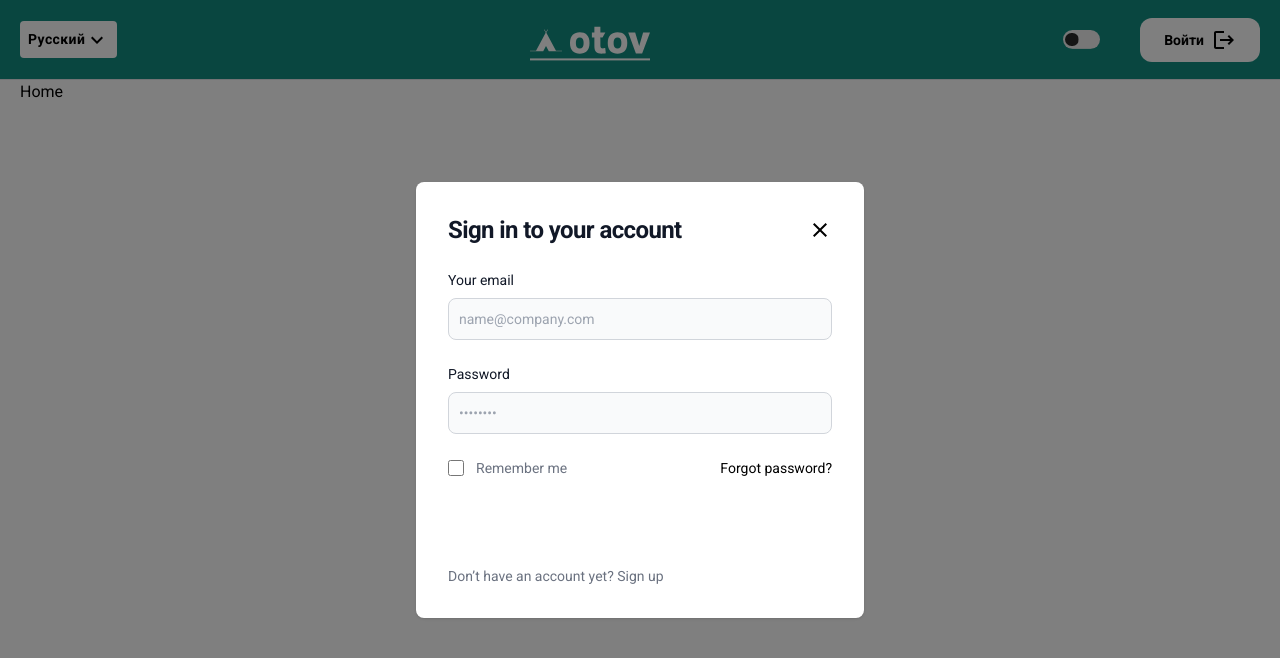
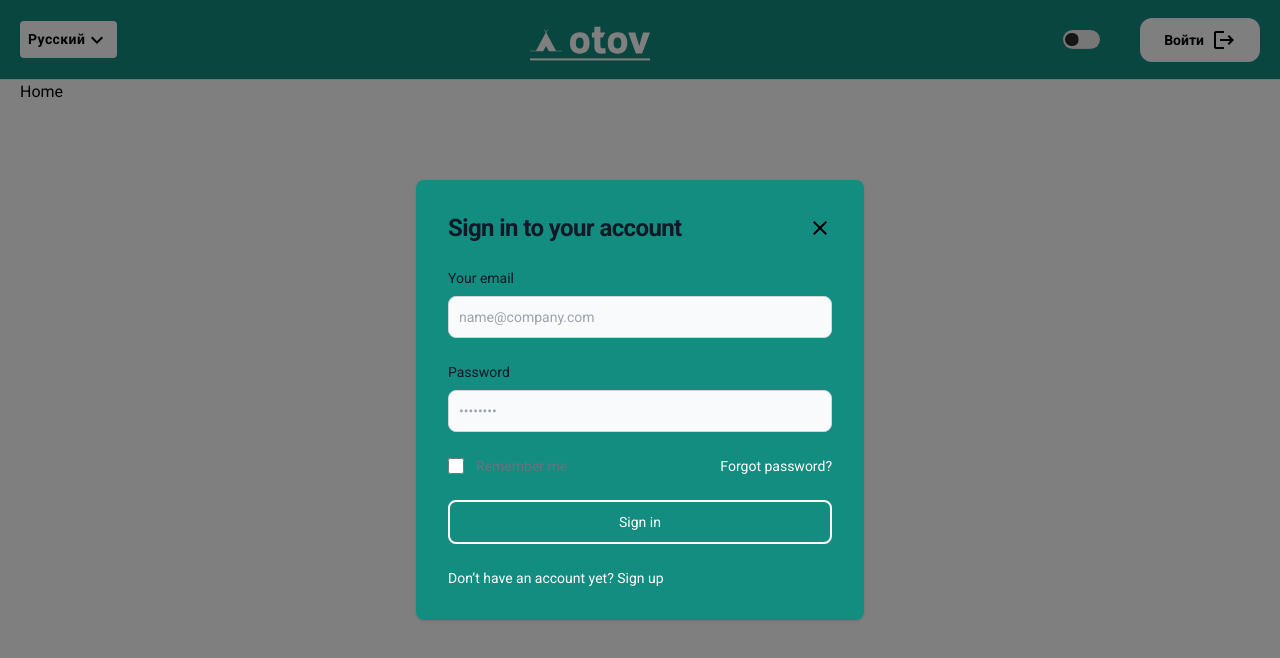
Before and after one commit to OTOV-Group/otov, a React (Create React App) app: page / in a window 1280 px wide. Both pictures are taken after a click on the button "Войти". Shown: the top 658 px of the page. Built offline with nearby package versions, Linux system fonts and the light colour scheme.

Commit message:
modal shake animation is created by bakhtibek

```diff
--- a/package.json
+++ b/package.json
@@ -22,7 +22,8 @@
     "react-hot-toast": "^2.4.1",
     "react-router-dom": "^6.17.0",
     "react-scripts": "5.0.1",
-    "styled-components": "^6.1.0",
+    "reshake": "^2.0.0",
+    "styled-components": "^6.1.1",
     "typescript": "^4.9.5",
     "web-vitals": "^2.1.4"
   },
--- a/src/Router.tsx
+++ b/src/Router.tsx
@@ -1,4 +1,4 @@
-import React, {Suspense} from "react";
+import {Suspense} from "react";
 import {Route, Routes} from "react-router-dom";
 import Layout from "./Layout/Layout";
 import {privateRoutes, publicRoutes} from "./routes";
--- /dev/null
+++ b/src/components/HorizontalShake/HorizontalShake.tsx
@@ -0,0 +1,30 @@
+import React, { useRef, useState } from 'react';
+import { useClickOutsideElement } from '../../hooks/useClickOutsideElement';
+
+interface IHorizontalShake {
+    children: React.ReactNode;
+    className?: string;
+}
+
+const HorizontalShake: React.FC<IHorizontalShake> = ({ children, className }) => {
+    const [state, setState] = useState(false);
+    const ref = useRef<HTMLDivElement>(null!);
+    useClickOutsideElement(ref, handleOutsideClick);
+
+    function handleOutsideClick() {
+        if(state) { return; }
+        setState(true);
+        setTimeout(() => {
+            setState(false);
+        }, 400);
+
+    }
+
+    return (
+        <div ref={ref} className={ `${state ? "shake-horizontal": ""} ${className}` }>
+            { children }
+        </div>
+    );
+};
+
+export default HorizontalShake;
--- a/src/components/LoginModal/LoginModal.css
+++ b/src/components/LoginModal/LoginModal.css
@@ -2,3 +2,8 @@
     background: rgba(0, 0, 0, .5);
     z-index: 10;
 }
+.transition-all{
+    transition-duration: .15s;
+    transition-property: all;
+    transition-timing-function: cubic-bezier(.4,0,.2,1);
+}
--- a/src/components/LoginModal/LoginModal.tsx
+++ b/src/components/LoginModal/LoginModal.tsx
@@ -1,11 +1,13 @@
-import React, {useContext, useState} from "react";
+import React, {useContext, useRef, useState} from "react";
 import "./LoginModal.css";
 import CloseIcon from '@mui/icons-material/Close';
 import {AppContext, closeLoginModal} from "../../ContextProvider/ContextProvider";
 import {toastSuccess} from "../Toast/toast";
+import HorizontalShake from "../HorizontalShake/HorizontalShake";
 
 const LoginModal: React.FC = () => {
     const { appState, setAppState } = useContext(AppContext);
+
 
     const handleSignIn = () => {
         toastSuccess("Succesfully Signed In");
@@ -20,24 +22,24 @@ const LoginModal: React.FC = () => {
     }
 
     return (
-        // <section className="bg-gray-50 dark:bg-gray-900">
-                <div className="flex flex-col modal items-center absolute justify-center w-full h-screen px-6 py-8 mx-auto md:h-screen lg:py-0">
-                    <div className="w-full bg-white rounded-lg shadow fixed z-30 dark:border opacity-1 md:mt-0 sm:max-w-md xl:p-0 dark:bg-gray-800 dark:border-gray-700">
+            <div className="flex flex-col modal items-center absolute justify-center w-full h-screen px-6 py-8 mx-auto md:h-screen lg:py-0">
+                <div className="w-full rounded-lg shadow fixed z-30 opacity-1 md:mt-0 sm:max-w-md xl:p-0">
+                    <HorizontalShake className="bg-[#138d80] rounded-lg dark:border-gray-700">
                         <div className="p-6 space-y-4 md:space-y-6 sm:p-8">
                             <div className="flex items-center justify-between">
                                 <h1 className="text-xl font-bold leading-tight tracking-tight text-gray-900 md:text-2xl dark:text-white">
                                     Sign in to your account
                                 </h1>
-                                <CloseIcon onClick={closeModal}/>
+                                <CloseIcon onClick={closeModal} className="cursor-pointer"/>
                             </div>
                             <form className="space-y-4 md:space-y-6" action="#">
                                 <div>
                                     <label htmlFor="email" className="block mb-2 text-sm font-medium text-gray-900 dark:text-white">Your email</label>
-                                    <input type="email" name="email" id="email" className="bg-gray-50 border border-gray-300 text-gray-900 sm:text-sm rounded-lg focus:ring-primary-600 focus:border-primary-600 block w-full p-2.5 dark:bg-gray-700 dark:border-gray-600 dark:placeholder-gray-400 dark:text-white dark:focus:ring-blue-500 dark:focus:border-blue-500" placeholder="name@company.com" required />
+                                    <input type="email" name="email" id="email" className="bg-gray-50 border border-gray-300 text-gray-900 sm:text-sm rounded-lg focus:ring-primary-600 focus:border-primary-600 block w-full p-2.5 dark:border-gray-600 dark:placeholder-gray-400  dark:focus:ring-blue-500 dark:focus:border-blue-500" placeholder="name@company.com" required />
                                 </div>
                                 <div>
                                     <label htmlFor="password" className="block mb-2 text-sm font-medium text-gray-900 dark:text-white">Password</label>
-                                    <input type="password" name="password" id="password" placeholder="••••••••" className="bg-gray-50 border border-gray-300 text-gray-900 sm:text-sm rounded-lg focus:ring-primary-600 focus:border-primary-600 block w-full p-2.5 dark:bg-gray-700 dark:border-gray-600 dark:placeholder-gray-400 dark:text-white dark:focus:ring-blue-500 dark:focus:border-blue-500" required />
+                                    <input type="password" name="password" id="password" placeholder="••••••••" className="bg-gray-50 border border-gray-300 text-gray-900 sm:text-sm rounded-lg focus:ring-primary-600 focus:border-primary-600 block w-full p-2.5  dark:border-gray-600 dark:placeholder-gray-400 dark:focus:ring-blue-500 dark:focus:border-blue-500" required />
                                 </div>
                                 <div className="flex items-center justify-between">
                                     <div className="flex items-start">
@@ -48,17 +50,17 @@ const LoginModal: React.FC = () => {
                                             <label htmlFor="remember" className="text-gray-500 dark:text-gray-300">Remember me</label>
                                         </div>
                                     </div>
-                                    <a href="#" className="text-sm font-medium text-primary-600 hover:underline dark:text-primary-500">Forgot password?</a>
+                                    <a href="#" className="text-sm font-medium text-white hover:underline ">Forgot password?</a>
                                 </div>
-                                <button onClick={handleSignIn} type="submit" className="w-full text-white bg-primary-600 hover:bg-primary-700 focus:ring-4 focus:outline-none focus:ring-primary-300 font-medium rounded-lg text-sm px-5 py-2.5 text-center dark:bg-primary-600 dark:hover-bg-primary-700 dark:focus:ring-primary-800">Sign in</button>
-                                <p className="text-sm font-light text-gray-500 dark:text-gray-400">
-                                    Don’t have an account yet? <a href="#" className="font-medium text-primary-600 hover:underline dark:text-primary-500">Sign up</a>
+                                <button onClick={handleSignIn} type="submit" className="w-full border-2 border-white text-white bg-primary-600 hover:bg-primary-700 focus:ring-4 focus:outline-none focus:ring-primary-300 font-medium rounded-lg text-sm px-5 py-2.5 text-center dark:bg-primary-600 dark:hover-bg-primary-700 dark:focus:ring-primary-800">Sign in</button>
+                                <p className="text-sm font-light text-white">
+                                    Don’t have an account yet? <a href="#" className="font-medium text-primary-600 hover:underline  dark:text-primary-500">Sign up</a>
                                 </p>
                             </form>
                         </div>
-                    </div>
+                    </HorizontalShake>
                 </div>
-        // </section>
+            </div>
     );
 };
 
--- /dev/null
+++ b/src/hooks/useClickOutsideElement.tsx
@@ -0,0 +1,21 @@
+import { useEffect, MutableRefObject } from "react";
+
+export function useClickOutsideElement<T>(ref: MutableRefObject<HTMLElement>, outsideClick?: () => any, insideClick?: () => any): any {
+  useEffect(() => {
+    function handleClickOutside(event: any) {
+        console.log(!ref.current.contains(event.target))
+      if (ref.current && !ref.current.contains(event.target)) {
+        if(outsideClick) {
+            outsideClick();
+        }
+      }
+      if(insideClick) {
+        insideClick();
+      }
+    }
+    document.addEventListener("mousedown", handleClickOutside);
+    return () => {
+      document.removeEventListener("mousedown", handleClickOutside);
+    };
+  }, [ref]);
+}
--- a/src/index.css
+++ b/src/index.css
@@ -19,3 +19,25 @@ body {
 .bg-light {
     background: #EAEDF0;
 }
+
+.shake-horizontal {
+    animation: horizontal-shaking .4s ease-in-out;
+}
+
+@keyframes horizontal-shaking {
+    0% {
+        transform: translate(0);
+    }
+    25% {
+        transform: translate(5px);
+    }
+    50% {
+        transform: translate(-5px);
+    }
+    75% {
+        transform: translate(5px);
+    }
+    100% {
+        transform: translate(0);
+    }
+}
```
Also changed, not shown: 2 other files (tests, documents, lock files or other folders).
